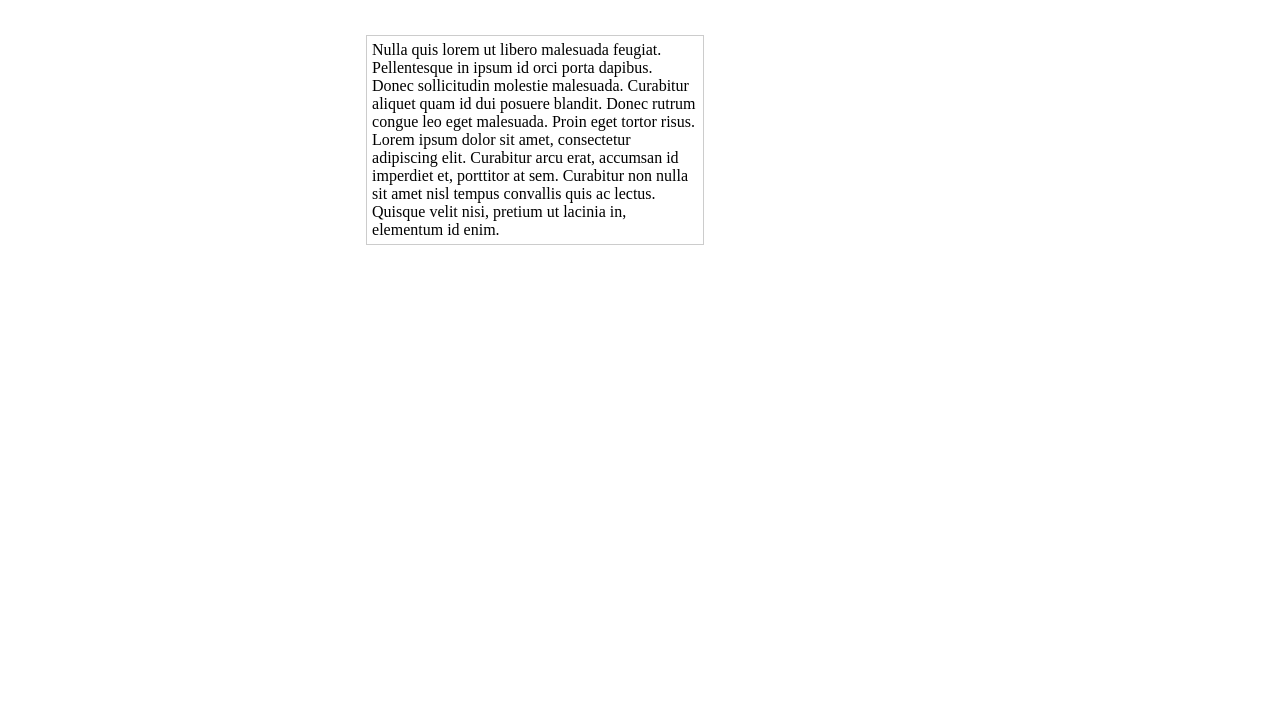
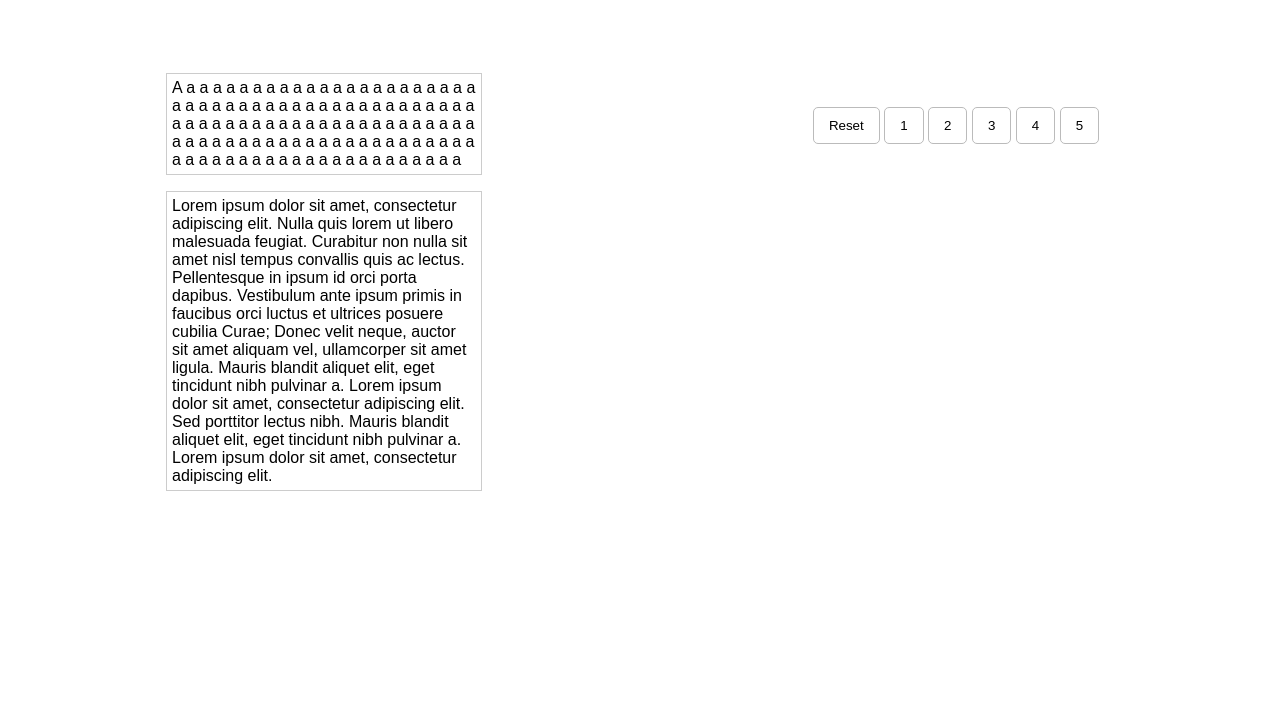
Before and after one commit to nzambello/ellipsed, a website: page index.html in a window 1280 px wide. Shown: the part 73-800 px from the top of the page. Drawn offline with nearby package versions, Linux system fonts and the light colour scheme.

Commit message:
fix: now it's working well; added test page

```diff
--- a/ellipsed.js
+++ b/ellipsed.js
@@ -1,10 +1,10 @@
 const ellipsed = (selector, rows) => {
-  let el = document.querySelector(selector);
-  let text = el.innerText;
+  let elements = document.querySelectorAll(selector);
 
-  let splittedText = text.split(' ');
+  for (let el of elements) {
+    if (rows) {
+      let splittedText = el.innerText.split(' ');
       let rowsWrapped = 0;
-  let beforeWrappedToken = '';
       let textBeforeWrap = '';
 
       el.innerText = '';
@@ -12,18 +12,21 @@ const ellipsed = (selector, rows) => {
 
       for (let token of splittedText) {
         if (el.innerText.length) {
-      el.innerText = el.innerText.concat(' ').concat(token);
+          el.innerText = el.innerText.concat(' ').concat(token).concat('...');
         }
         else {
-      el.innerText = el.innerText.concat(token);
+          el.innerText = el.innerText.concat(token).concat('...');
         }
 
-    if (window.getComputedStyle(el).height > elHeight) {
+        if (parseFloat(window.getComputedStyle(el).height) > parseFloat(elHeight)) {
           elHeight = window.getComputedStyle(el).height;
           rowsWrapped++;
 
           if (rowsWrapped === rows + 1) {
-        el.innerHTML = textBeforeWrap.concat('...');
+            el.innerHTML = textBeforeWrap[textBeforeWrap.length - 1] === '.'
+                           ? textBeforeWrap.concat('..')
+                           : textBeforeWrap.concat('...');
+
             break;
           }
         }
@@ -31,7 +34,11 @@ const ellipsed = (selector, rows) => {
         textBeforeWrap = textBeforeWrap.length
                          ? textBeforeWrap.concat(' ').concat(token)
                          : textBeforeWrap.concat(token);
+        el.innerHTML = textBeforeWrap;
       }
-
-  // el.innerHTML = textBeforeWrap;
+    }
+    else {
+      el.innerText = '';
+    }
+  }
 };
--- a/index.css
+++ b/index.css
@@ -1,14 +1,60 @@
+* {
+    font-family: 'Arial', sans-serif;
+}
+}
 .container {
     max-width: 1024px;
     padding: 0 15px;
 }
 
+h1 {
+    text-align: center;
+}
+
 .text {
-    width: 33%;
-    margin: 50px auto;
+    width: 50%;
+    margin: auto;
 }
 
 .text p {
     border: 1px solid #ccc;
     padding: 5px;
 }
+
+.tests {
+    margin: 50px auto;
+    float: left;
+    width: 50%;
+    box-sizing: border-box;
+}
+
+.controls {
+    margin: 100px auto;
+    text-align: center;
+    float: left;
+    width: 50%;
+    box-sizing: border-box;
+}
+
+.controls .btn {
+    padding: 10px 15px;
+    border-radius: 5px;
+    background: #fff;
+    border: 1px solid #bbb;
+}
+
+.controls .btn:hover {
+    background: #e6e6e6;
+    border-color: #adadad;
+}
+
+.controls .btn:active {
+    background: #e6e6e6;
+    border-color: #666;
+    box-shadow: inset 0 3px 5px rgba(0,0,0,.125);
+    outline: none;
+}
+
+.controls .btn:focus {
+    outline: none;
+}
--- a/index.html
+++ b/index.html
@@ -10,10 +10,25 @@
     <body>
         <div class="container">
             <h1>Ellipsed Text Testing</h1>
-            <div class="text">
-                <p>
-                Nulla quis lorem ut libero malesuada feugiat. Pellentesque in ipsum id orci porta dapibus. Donec sollicitudin molestie malesuada. Curabitur aliquet quam id dui posuere blandit. Donec rutrum congue leo eget malesuada. Proin eget tortor risus. Lorem ipsum dolor sit amet, consectetur adipiscing elit. Curabitur arcu erat, accumsan id imperdiet et, porttitor at sem. Curabitur non nulla sit amet nisl tempus convallis quis ac lectus. Quisque velit nisi, pretium ut lacinia in, elementum id enim.
-                </p>
+            <div class="tests">
+                <div class="text">
+                    <p>
+                    A a a a a a a a a a a a a a a a a a a a a a a a a a a a a a a a a a a a a a a a a a a a a a a a a a a a a a a a a a a a a a a a a a a a a a a a a a a a a a a a a a a a a a a a a a a a a a a a a a a a a a a a a a a a a a a a a a
+                    </p>
+                </div>
+                <div class="text">
+                    <p>
+                    Lorem ipsum dolor sit amet, consectetur adipiscing elit. Nulla quis lorem ut libero malesuada feugiat. Curabitur non nulla sit amet nisl tempus convallis quis ac lectus. Pellentesque in ipsum id orci porta dapibus. Vestibulum ante ipsum primis in faucibus orci luctus et ultrices posuere cubilia Curae; Donec velit neque, auctor sit amet aliquam vel, ullamcorper sit amet ligula. Mauris blandit aliquet elit, eget tincidunt nibh pulvinar a. Lorem ipsum dolor sit amet, consectetur adipiscing elit. Sed porttitor lectus nibh. Mauris blandit aliquet elit, eget tincidunt nibh pulvinar a. Lorem ipsum dolor sit amet, consectetur adipiscing elit.
+                    </p>
+                </div>
+            </div>
+            <div class="controls">
+                <button class="btn reset" onclick="reset()">Reset</button>
+                <button class="btn" onclick="uno()">1</button>
+                <button class="btn" onclick="due()">2</button>
+                <button class="btn" onclick="tre()">3</button>
+                <button class="btn" onclick="quattro()">4</button>
+                <button class="btn" onclick="cinque()">5</button>
             </div>
         </div>
 
--- a/index.js
+++ b/index.js
@@ -1,6 +1,34 @@
-$(() => {
+const reset = () => {
+  let aaa = document.querySelectorAll('.text p')[0];
 
-  const textElement = '.text p';
-  // ellipsed(textElement, 3);
+  let loremIpsum = document.querySelectorAll('.text p')[1];
 
-});
+  aaa.innerText = 'A a a a a a a a a a a a a a a a a a a a a a a a a a a a a a a a a a a a a a a a a a a a a a a a a a a a a a a a a a a a a a a a a a a a a a a a a a a a a a a a a a a a a a a a a a a a a a a a a a a a a a a a a a a a a a a a a a';
+
+  loremIpsum.innerText = 'Lorem ipsum dolor sit amet, consectetur adipiscing elit. Nulla quis lorem ut libero malesuada feugiat. Curabitur non nulla sit amet nisl tempus convallis quis ac lectus. Pellentesque in ipsum id orci porta dapibus. Vestibulum ante ipsum primis in faucibus orci luctus et ultrices posuere cubilia Curae; Donec velit neque, auctor sit amet aliquam vel, ullamcorper sit amet ligula. Mauris blandit aliquet elit, eget tincidunt nibh pulvinar a. Lorem ipsum dolor sit amet, consectetur adipiscing elit. Sed porttitor lectus nibh. Mauris blandit aliquet elit, eget tincidunt nibh pulvinar a. Lorem ipsum dolor sit amet, consectetur adipiscing elit.';
+};
+
+const uno = () => {
+  reset();
+  ellipsed('.text p', 1);
+};
+
+const due = () => {
+  reset();
+  ellipsed('.text p', 2);
+};
+
+const tre = () => {
+  reset();
+  ellipsed('.text p', 3);
+};
+
+const quattro = () => {
+  reset();
+  ellipsed('.text p', 4);
+};
+
+const cinque = () => {
+  reset();
+  ellipsed('.text p', 5);
+};
```
Lines whose indentation alone changed are shown as unchanged.
